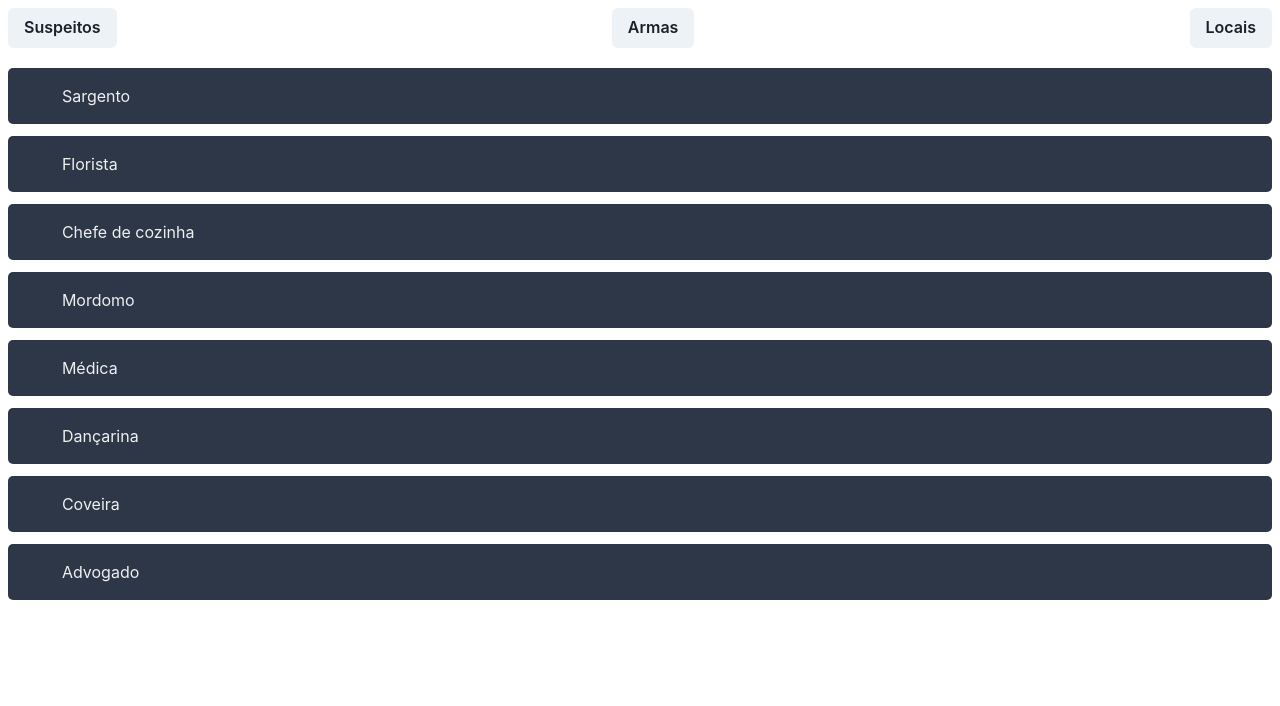
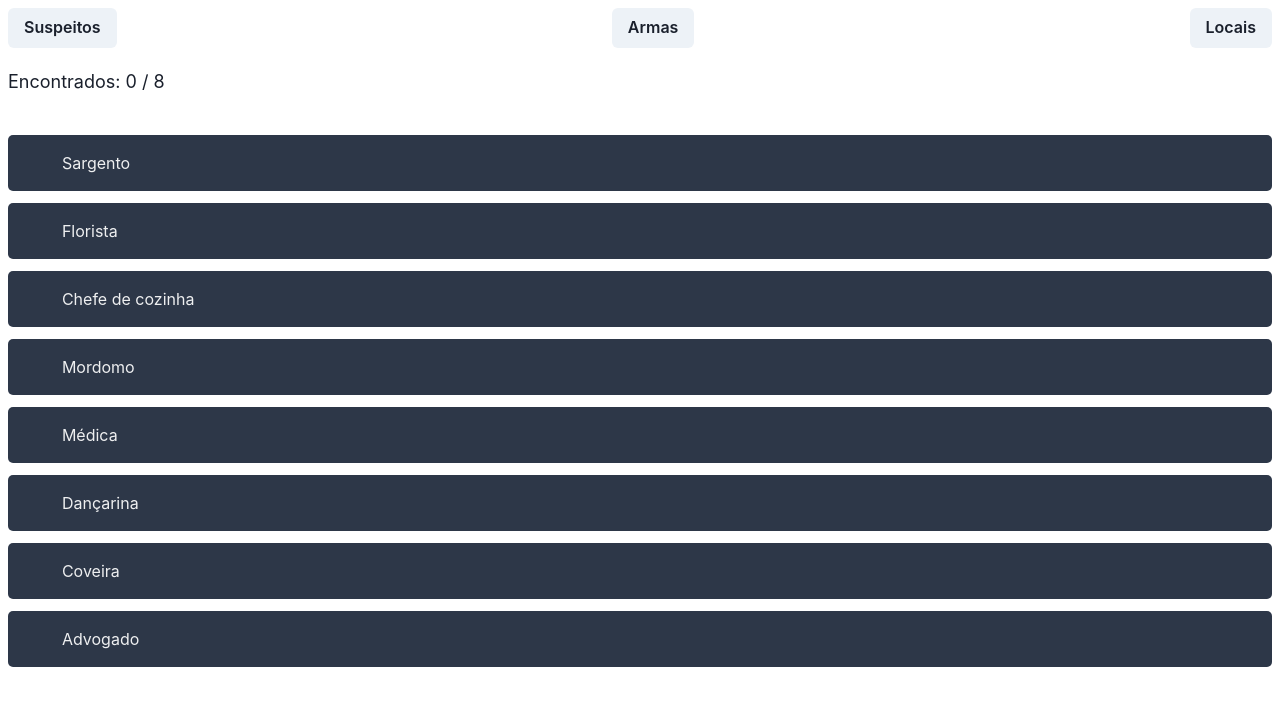
Before and after one commit to AndersonAndrad/detective-table, a React (Vite) app: page / in a window 1280 px wide. Shown: the top 706 px of the page. Built offline with nearby package versions, Linux system fonts and the light colour scheme.

Commit message:
feature: add to select people and maintain quantity selected

```diff
--- a/src/components/people.components.tsx
+++ b/src/components/people.components.tsx
@@ -1,26 +1,50 @@
-import { Flex } from '@chakra-ui/react';
+import { Flex, Text } from '@chakra-ui/react';
+import { IItem, listPeople } from "../data/items.data";
+
 import { useState } from "react";
-import { listPeople } from "../data/items.data";
 import { Card } from './card.component';
 
 export function People() {
   const [people, setPeople] = useState(listPeople);
 
-  const changeSelection = (data: any) => {
-    console.log(data)
+  const changeSelection = (data: Omit<IItem, 'name'>) => {
+    const newPeople = people.map(person => {
+      if (person.id === data.id) person.selected = data.selected;
+
+      return person
+    })
+
+    setPeople(newPeople)
+  }
+
+  const countSelected = () => {
+    return people.filter(person => person.selected).length
+  }
+
+  const checkSelected = (personId: string) => {
+    return people.find(person => person.id === personId && person.selected)?.selected || false
   }
 
   return (
+    <Flex flexDirection={'column'} gap={10}>
+      <Flex>
+        <Text fontSize={18}>Encontrados: {countSelected()} / {people.length}</Text>
+      </Flex>
+
       <Flex flexDirection={'column'} gap={3}>
         {people.map(person => (
           <Card
             key={person.id}
             id={person.id}
             name={person.name}
-          selected={person.selected}
+            selected={checkSelected(person.id)}
             changeSelection={changeSelection}
           ></Card>
         ))}
       </Flex>
+    </Flex>
+
+
+
   )
 }
```
Lines whose indentation alone changed are shown as unchanged.
